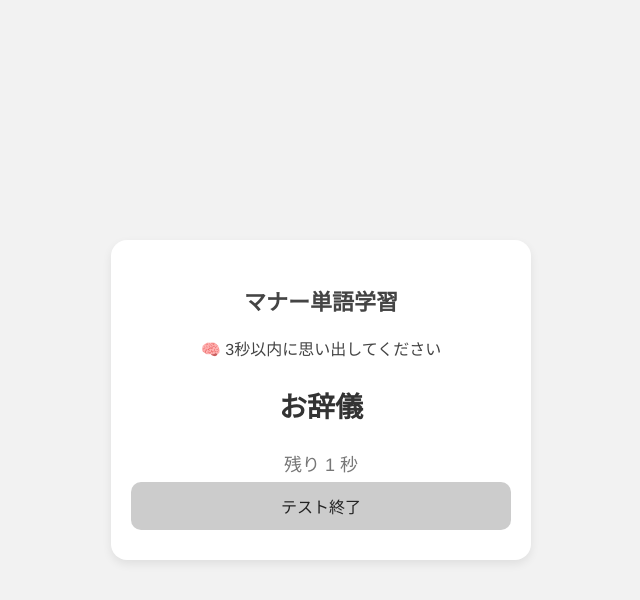
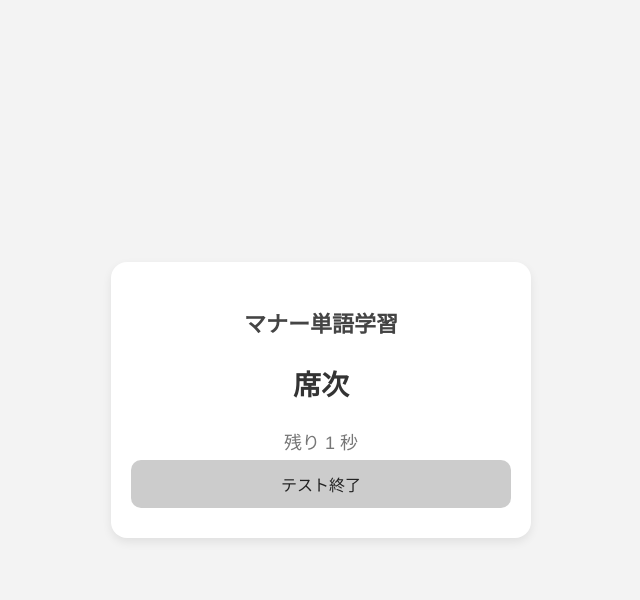
Before and after one commit to maqunnn/mana-kennsyuu, a plain HTML site: page index.html in a window 1280 px wide. Both pictures are taken after a click on the button "テスト開始". Shown: the whole page, without its empty margins (319-959 px from the left). Drawn offline with Linux system fonts and the light colour scheme.

Commit message:
Update index.html

```diff
--- a/index.html
+++ b/index.html
@@ -13,13 +13,13 @@
       justify-content: center;
       height: 100vh;
       margin: 0;
-      background: #f2f2f2;
+      background: #f3f3f3;
       color: #333;
       text-align: center;
     }
 
     .card {
-      background: #ffffff;
+      background: #fff;
       border-radius: 16px;
       box-shadow: 0 4px 10px rgba(0, 0, 0, 0.08);
       padding: 30px 20px;
@@ -74,27 +74,12 @@
     button:active {
       background: #9e9e9e;
     }
-
-    .countdown {
-      font-size: 48px;
-      color: #666;
-      font-weight: bold;
-      margin: 20px 0;
-    }
-
-    .test-mode {
-      color: #444;
-      font-size: 16px;
-      margin-bottom: 8px;
-    }
-
   </style>
 </head>
 <body>
 
   <div class="card">
     <h1>マナー単語学習</h1>
-    <div id="modeText" class="test-mode"></div>
     <div class="word" id="word">お辞儀</div>
     <div class="meaning" id="meaning">礼儀として頭を下げる行為</div>
     <div id="timer"></div>
@@ -103,6 +88,11 @@
     <button id="nextBtn">次の単語へ</button>
     <button id="testBtn">テスト開始</button>
   </div>
+
+  <!-- 音声（短いビープ音） -->
+  <audio id="beep" preload="auto">
+    <source src="https://actions.google.com/sounds/v1/alarms/beep_short.ogg" type="audio/ogg">
+  </audio>
 
   <script>
     const words = [
@@ -113,8 +103,12 @@
       { word: "手土産", meaning: "訪問時に持参する小さな贈り物" },
       { word: "名刺交換", meaning: "初対面の際に名刺を交換するビジネスマナー" },
       { word: "時間厳守", meaning: "約束の時間を守ること" },
+      { word: "服装マナー", meaning: "場にふさわしい服装を選ぶ礼儀" },
+      { word: "会釈", meaning: "軽く頭を下げる礼" },
+      { word: "報連相", meaning: "報告・連絡・相談を徹底するビジネスマナー" }
     ];
 
+    let shuffledWords = [];
     let index = 0;
     let testMode = false;
     let timerInterval;
@@ -126,30 +120,37 @@
     const nextBtn = document.getElementById("nextBtn");
     const testBtn = document.getElementById("testBtn");
     const timerEl = document.getElementById("timer");
-    const modeText = document.getElementById("modeText");
+    const beep = document.getElementById("beep");
 
-    // 通常表示
+    // 配列をランダム化
+    function shuffle(array) {
+      return array
+        .map(v => ({ v, sort: Math.random() }))
+        .sort((a, b) => a.sort - b.sort)
+        .map(({ v }) => v);
+    }
+
+    // 通常モード
     function showWord() {
       const current = words[index];
       wordEl.textContent = current.word;
       meaningEl.textContent = current.meaning;
       meaningEl.style.display = "none";
       timerEl.textContent = "";
-      modeText.textContent = "";
     }
 
-    // テストモード開始
+    // テスト開始
     function startTest() {
       testMode = true;
+      shuffledWords = shuffle([...words]);
+      index = 0;
       showBtn.style.display = "none";
       nextBtn.style.display = "none";
       testBtn.textContent = "テスト終了";
-      index = 0;
-      modeText.textContent = "🧠 3秒以内に思い出してください";
       showNextTestWord();
     }
 
-    // テストモード終了
+    // テスト終了
     function stopTest() {
       testMode = false;
       clearInterval(timerInterval);
@@ -157,34 +158,36 @@
       nextBtn.style.display = "block";
       testBtn.textContent = "テスト開始";
       timerEl.textContent = "";
-      modeText.textContent = "";
       showWord();
     }
 
-    // テストモードの単語表示＋カウントダウン
+    // テスト1問処理
     function showNextTestWord() {
       if (!testMode) return;
-      const current = words[index];
+      const current = shuffledWords[index];
       wordEl.textContent = current.word;
       meaningEl.style.display = "none";
       countdown = 3;
-
       timerEl.textContent = `残り ${countdown} 秒`;
 
       clearInterval(timerInterval);
       timerInterval = setInterval(() => {
+        // 音を1秒ごとに鳴らす
+        beep.currentTime = 0;
+        beep.play();
+
         countdown--;
         if (countdown > 0) {
           timerEl.textContent = `残り ${countdown} 秒`;
         } else {
           clearInterval(timerInterval);
-          // 次の単語に進む
-          index = (index + 1) % words.length;
+          index = (index + 1) % shuffledWords.length;
           showNextTestWord();
         }
       }, 1000);
     }
 
+    // ボタン操作
     showBtn.addEventListener("click", () => {
       meaningEl.style.display = "block";
     });
@@ -195,13 +198,11 @@
     });
 
     testBtn.addEventListener("click", () => {
-      if (testMode) {
-        stopTest();
-      } else {
-        startTest();
-      }
+      if (testMode) stopTest();
+      else startTest();
     });
 
+    // 初期表示
     showWord();
   </script>
 </body>
```
